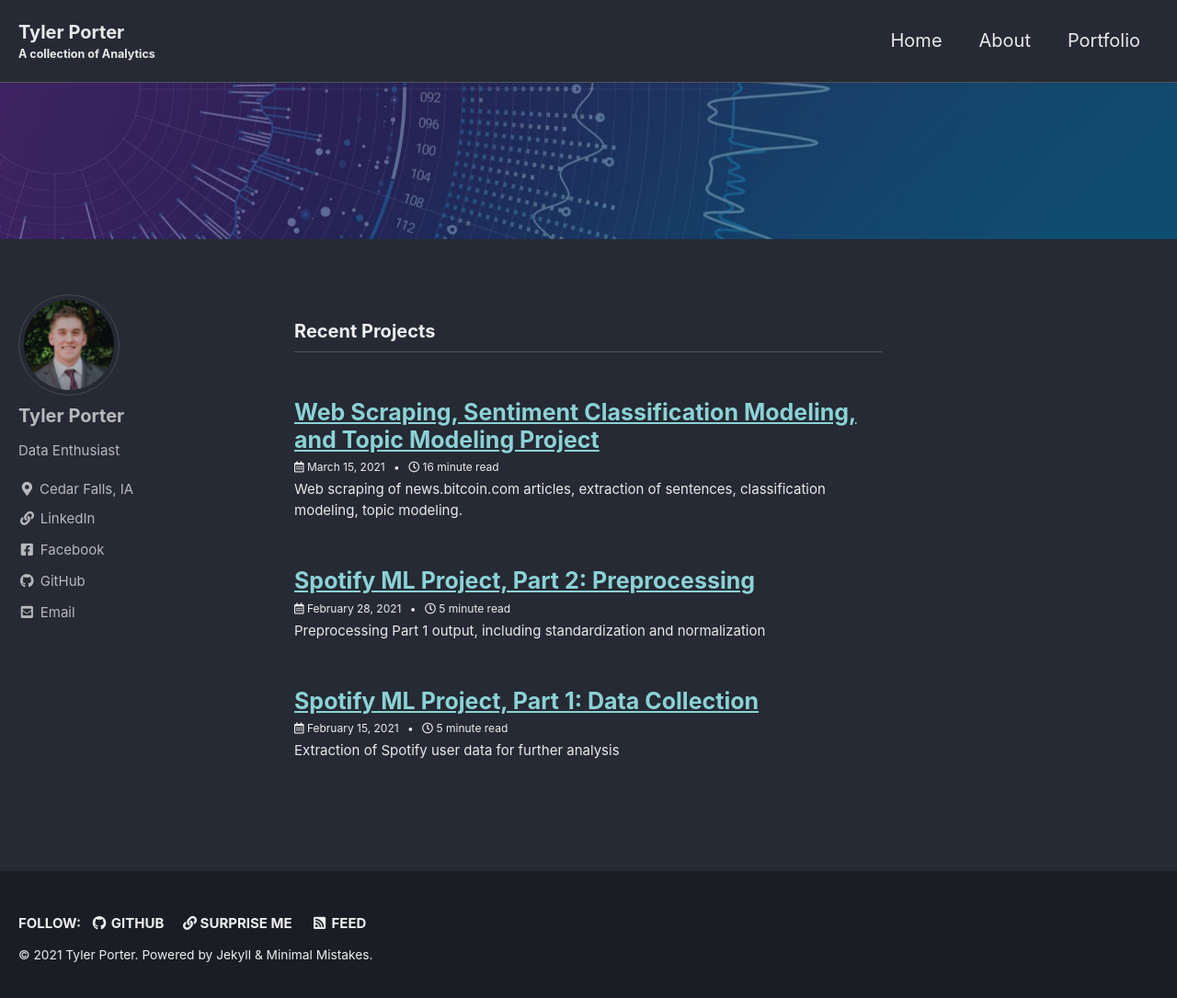
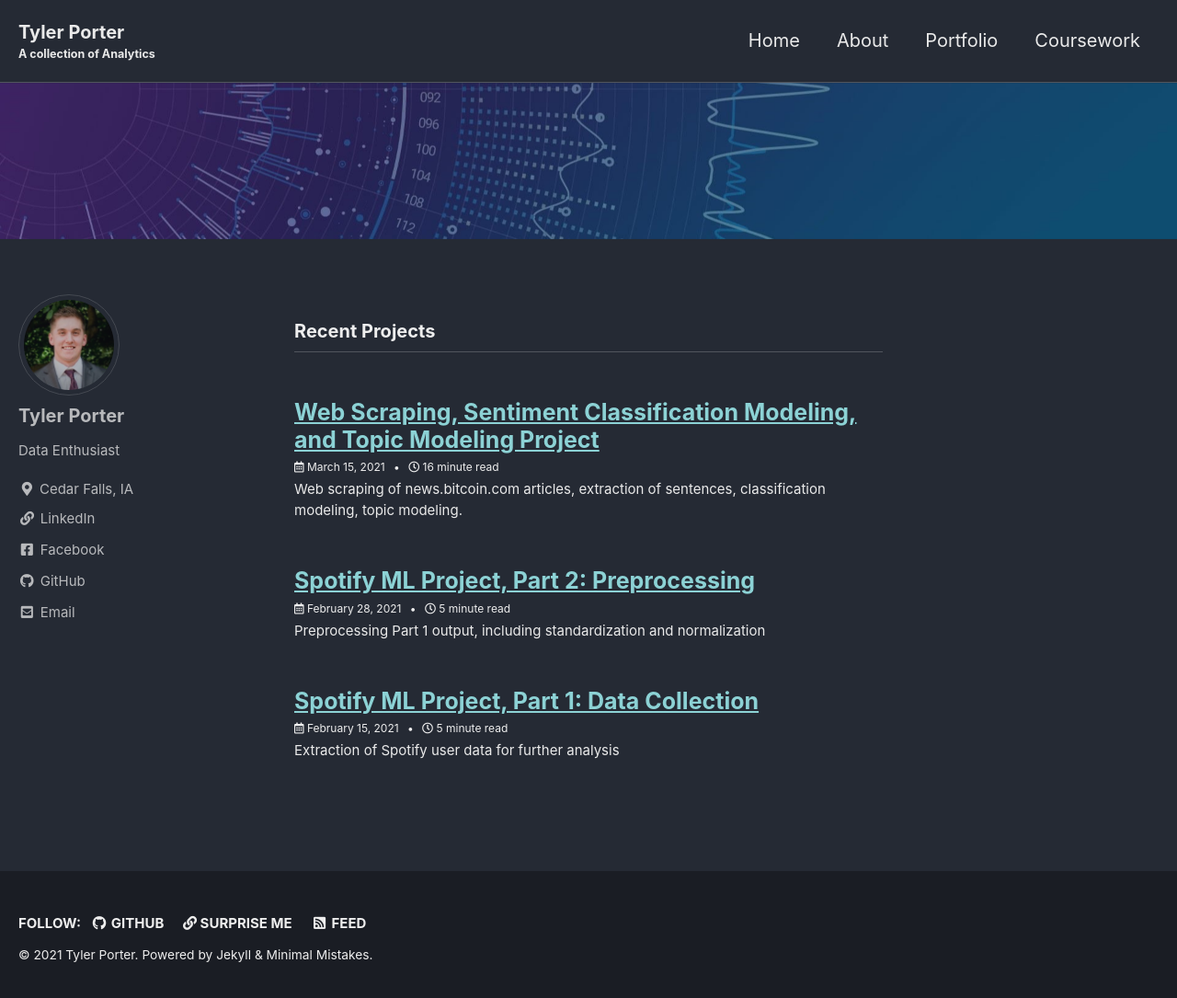
Before and after one commit to tyljporter/typo.github.io, a Jekyll site: the page built from index.html, in a window 1280 px wide and 1089 px high. Shown: the top 1085 px of the window at 92% size. Built offline with Jekyll 4.4.1, drawn with Linux system fonts in a browser that asks for light colours; cached includes are drawn as plain includes; the list of posts is cut into pages by our own code.

Commit message:
courses to nav bar

```diff
--- a/_data/navigation.yml
+++ b/_data/navigation.yml
@@ -6,6 +6,8 @@ main:
     url: /about/
   - title: "Portfolio"
     url: /portfolio/
+  - title: "Coursework"
+    url: /transcript/
 
   # - title: "About"
   #   url: https://mmistakes.github.io/minimal-mistakes/about/
```
